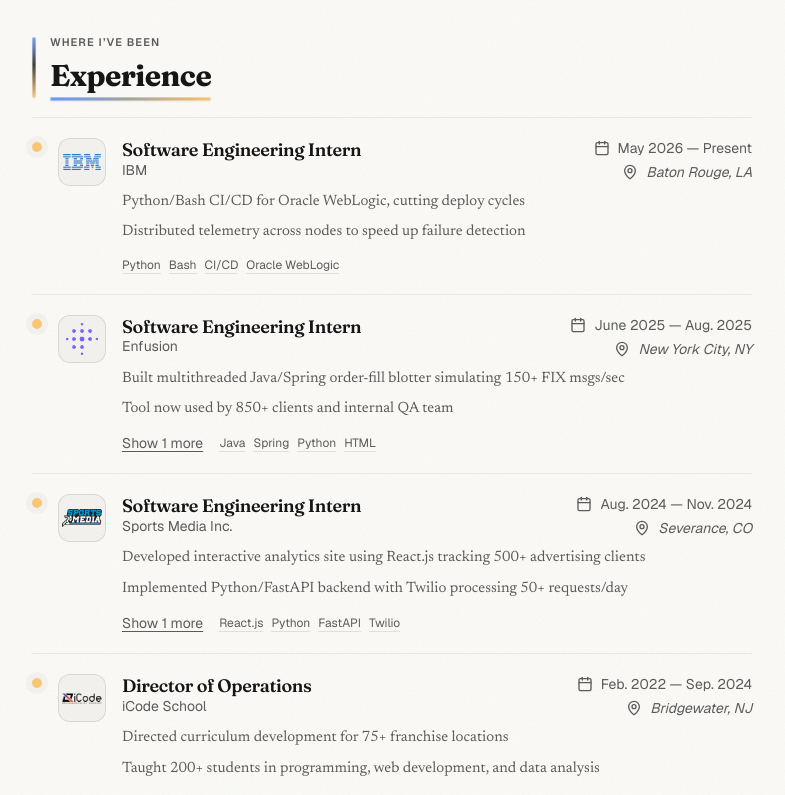
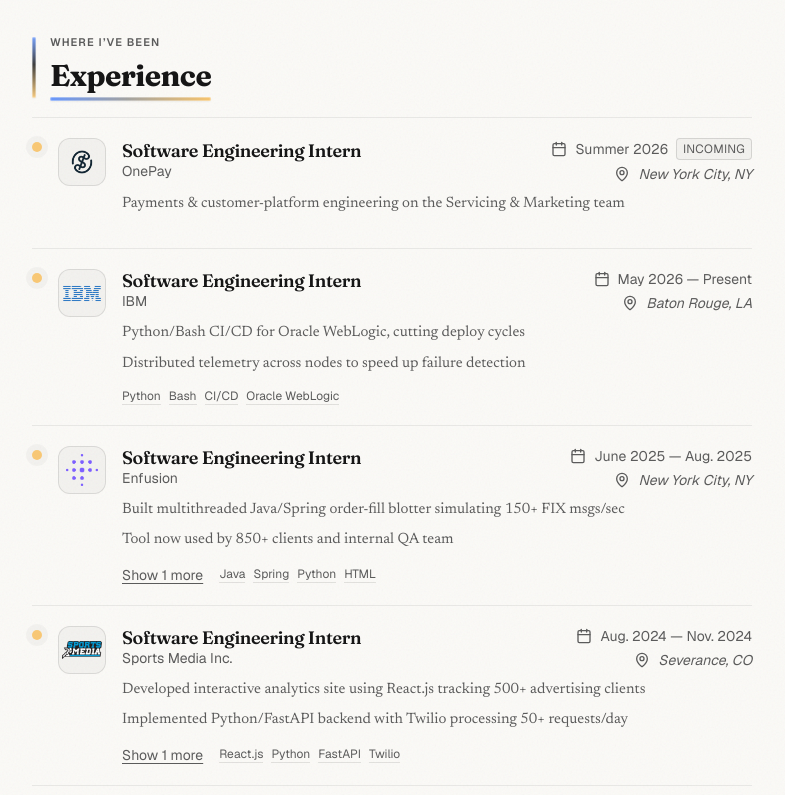
Before and after one commit to MaanasG/maanas-portfolio-v2, a Next.js app: page / in a window 1280 px wide. Shown: the part 1140-1935 px from the top of the page, without its empty margins (248-1033 px from the left). Built offline with nearby package versions, Linux system fonts and the light colour scheme; no server answers.

Commit message:
added onepay

```diff
--- a/src/components/cards/ExperienceCard.js
+++ b/src/components/cards/ExperienceCard.js
@@ -61,9 +61,22 @@
               className="text-xs sm:text-sm flex flex-col items-end text-right"
               style={{ color: "var(--muted-foreground)" }}
             >
-              <div className="flex items-center gap-2 justify-end">
+              <div className="flex items-center gap-2 justify-end flex-wrap">
                 <Calendar className="w-4 h-4 shrink-0" />
                 <span>{experience.period}</span>
+                {experience.incoming && (
+                  <span
+                    className="text-[10px] sm:text-xs uppercase tracking-wide px-1.5 py-0.5 rounded"
+                    style={{
+                      fontFamily: "var(--font-geist-sans)",
+                      color: "var(--muted-foreground)",
+                      border: "1px solid rgba(0,0,0,0.12)",
+                      background: "rgba(0,0,0,0.03)",
+                    }}
+                  >
+                    Incoming
+                  </span>
+                )}
               </div>
               {experience.location && (
                 <div className="mt-1 flex items-center gap-2 justify-end italic">
--- a/src/data/experiences.js
+++ b/src/data/experiences.js
@@ -1,4 +1,17 @@
 export const experiences = [
+  {
+    title: "Software Engineering Intern",
+    company: "OnePay",
+    location: "New York City, NY",
+    period: "Summer 2026",
+    incoming: true,
+    highlights: [
+      "Payments & customer-platform engineering on the Servicing & Marketing team"
+    ],
+    tech: [],
+    color: "from-amber-400 to-yellow-500",
+    logo: "/logos/onepay.png"
+  },
   {
     title: "Software Engineering Intern",
     company: "IBM",
```
Also changed, not shown: public/logos/onepay.png (added), public/logos/onepayog.png (added).
